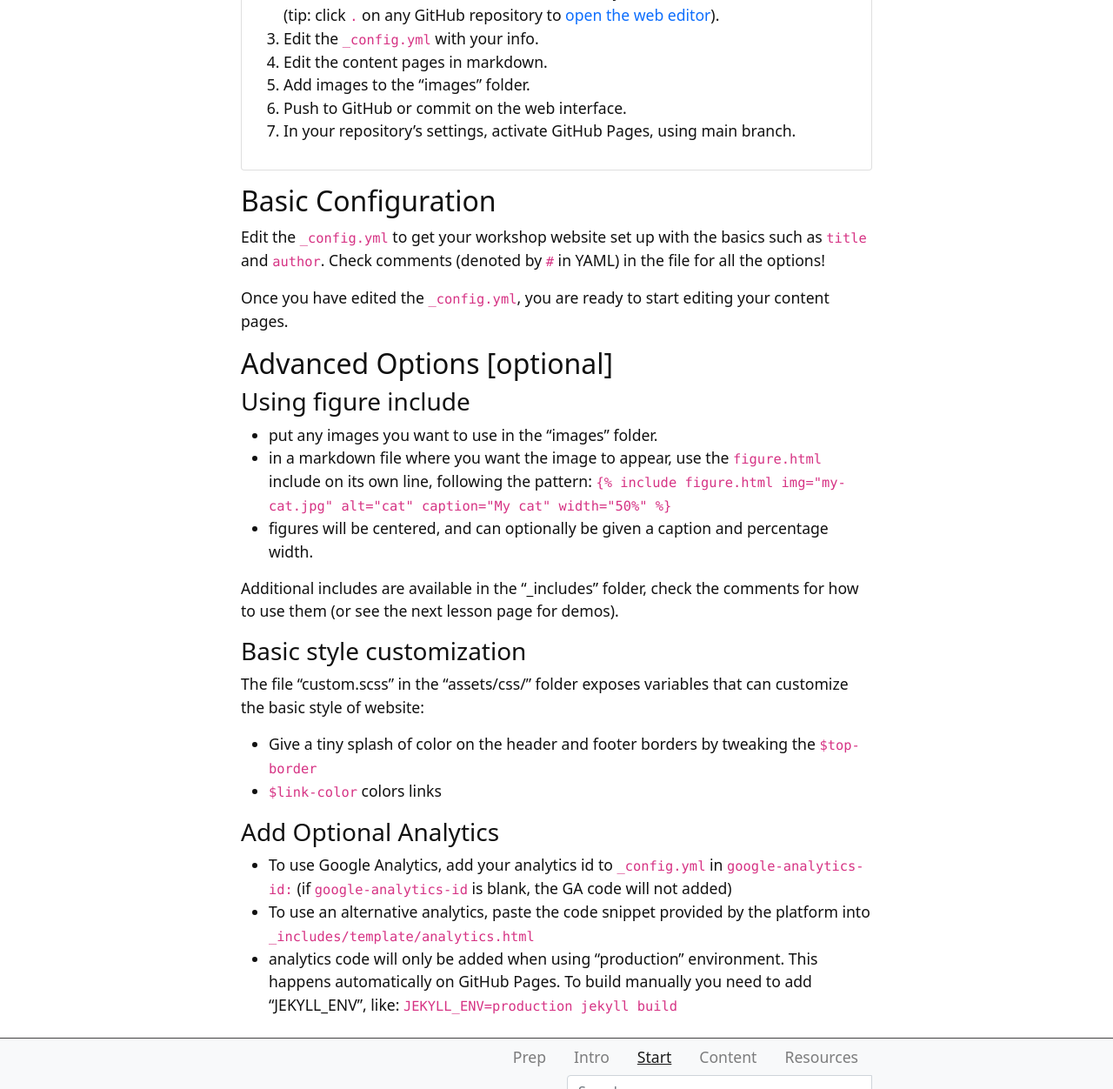
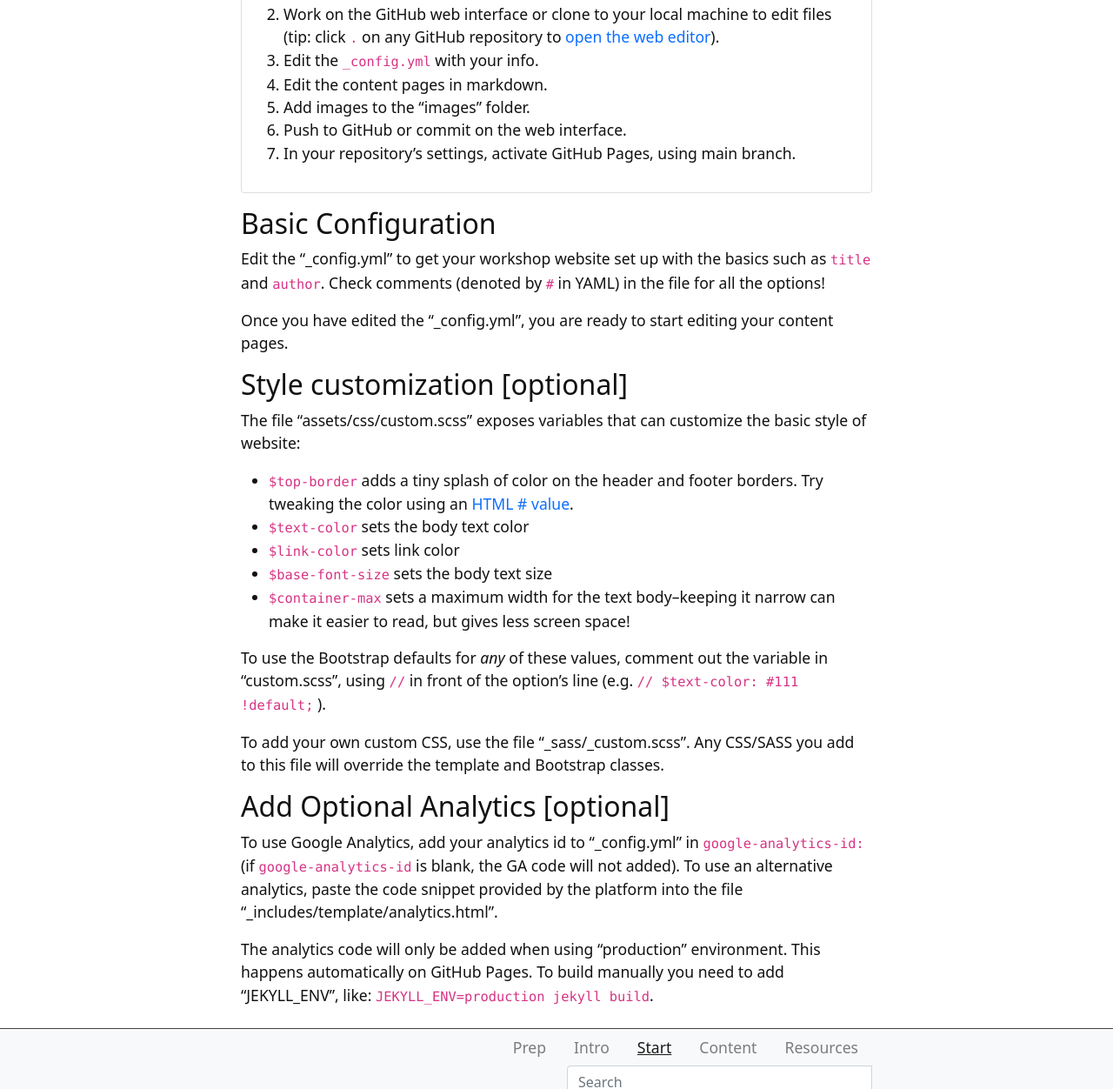
Before and after one commit to evanwill/workshop-template-b, a Jekyll site: the page built from content/2-lesson.md, in a window 1280 px wide and 1400 px high, scrolled down 537 px, cut to the strip 0-1252 px from the top of the window. Shown: the whole strip at 87% size. Built offline with Jekyll 4.4.1, drawn with Linux system fonts in a browser that asks for light colours; some of the changed text lies outside the part shown.

Commit message:
improve docs

```diff
--- a/_config.yml
+++ b/_config.yml
@@ -19,6 +19,8 @@ title-icon: code-slash
 # description, keywords, and image for meta tags
 description: "Create a workshop website quick and easy!"
 keywords: "workshops, websites, gh-pages, jekyll"
+# featured-image is added to metadata tags for social media sharing
+# use a relative path to image in this repository or full URL
 featured-image: "/images/uidaho-workshop.jpg"
 # add search box to footer? true/false
 search: true
--- a/content/2-lesson.md
+++ b/content/2-lesson.md
@@ -1,11 +1,12 @@
 ---
 title: Get Started
 nav: Start
-topics: Template; Config; Lorem ipsum
+topics: Template; Basic Config
 ---
 
-The `workshop-template-b` [repository](https://github.com/evanwill/workshop-template-b) is a template project --> to get started quickly, make a copy and fill in your own content and customizations.
-This [site](https://evanwill.github.io/workshop-template-b/) demonstrates the output on GitHub Pages, and the content pages serve as examples.
+The [workshop-template-b repository](https://github.com/evanwill/workshop-template-b) is a template project --> to get started quickly, make a copy and fill in your own content and customizations.
+This [demo site](https://evanwill.github.io/workshop-template-b/) demonstrates the output on GitHub Pages.
+The content pages serve as documentation and examples to copy from.
 
 {% capture text %}
 1. Click the green "Use this template" button on the [workshop-template-b repository](https://github.com/evanwill/workshop-template-b) to make your own new copy of the code (make sure you are logged into GitHub!).
@@ -19,30 +20,31 @@ This [site](https://evanwill.github.io/workshop-template-b/) demonstrates the ou
 
 ## Basic Configuration
 
-Edit the `_config.yml` to get your workshop website set up with the basics such as `title` and `author`.
+Edit the "_config.yml" to get your workshop website set up with the basics such as `title` and `author`.
 Check comments (denoted by `#` in YAML) in the file for all the options!
 
-Once you have edited the `_config.yml`, you are ready to start editing your content pages.
+Once you have edited the "_config.yml", you are ready to start editing your content pages.
 
-## Advanced Options [optional]
+## Style customization [optional]
 
-### Using figure include
+The file "assets/css/custom.scss" exposes variables that can customize the basic style of website:
 
-- put any images you want to use in the "images" folder.
-- in a markdown file where you want the image to appear, use the `figure.html` include on its own line, following the pattern: `{% raw %}{% include figure.html img="my-cat.jpg" alt="cat" caption="My cat" width="50%" %}{% endraw %}`
-- figures will be centered, and can optionally be given a caption and percentage width.
+- `$top-border` adds a tiny splash of color on the header and footer borders. Try tweaking the color using an [HTML # value](https://www.w3schools.com/colors/colors_picker.asp).
+- `$text-color` sets the body text color
+- `$link-color` sets link color
+- `$base-font-size` sets the body text size
+- `$container-max` sets a maximum width for the text body--keeping it narrow can make it easier to read, but gives less screen space!
 
-Additional includes are available in the "_includes" folder, check the comments for how to use them (or see the next lesson page for demos).
+To use the Bootstrap defaults for *any* of these values, comment out the variable in "custom.scss", using `//` in front of the option's line (e.g. `// $text-color: #111 !default;` ).
 
-### Basic style customization
+To add your own custom CSS, use the file "_sass/_custom.scss".
+Any CSS/SASS you add to this file will override the template and Bootstrap classes.
 
-The file "custom.scss" in the "assets/css/" folder exposes variables that can customize the basic style of website:
+## Add Optional Analytics [optional]
 
-- Give a tiny splash of color on the header and footer borders by tweaking the `$top-border`
-- `$link-color` colors links
+To use Google Analytics, add your analytics id to "_config.yml" in `google-analytics-id:` (if `google-analytics-id` is blank, the GA code will not added).
+To use an alternative analytics, paste the code snippet provided by the platform into the file "_includes/template/analytics.html".
 
-### Add Optional Analytics
-
-- To use Google Analytics, add your analytics id to `_config.yml` in `google-analytics-id:` (if `google-analytics-id` is blank, the GA code will not added)
-- To use an alternative analytics, paste the code snippet provided by the platform into `_includes/template/analytics.html`
-- analytics code will only be added when using "production" environment. This happens automatically on GitHub Pages. To build manually you need to add "JEKYLL_ENV", like: `JEKYLL_ENV=production jekyll build`
+The analytics code will only be added when using "production" environment.
+This happens automatically on GitHub Pages.
+To build manually you need to add "JEKYLL_ENV", like: `JEKYLL_ENV=production jekyll build`.
```
Also changed, not shown: content/3-lesson.md (+46 -7 lines).
